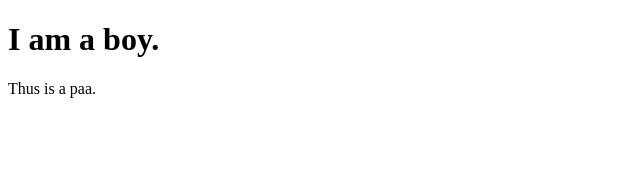
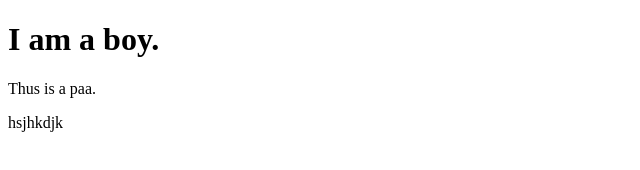
Before and after one commit to saketringsia/git-test, a plain HTML site: page index.html in a window 1280 px wide. Shown: the full height of the page, 0-640 px from the left. Drawn offline with Linux system fonts and the light colour scheme.

Commit message:
third commit

```diff
--- a/index.html
+++ b/index.html
@@ -6,5 +6,6 @@
 <body>
     <h1>I am a boy.</h1>
     <p>Thus is a paa.</p>
+    <p>hsjhkdjk</p>
 </body>
 </html>
```
